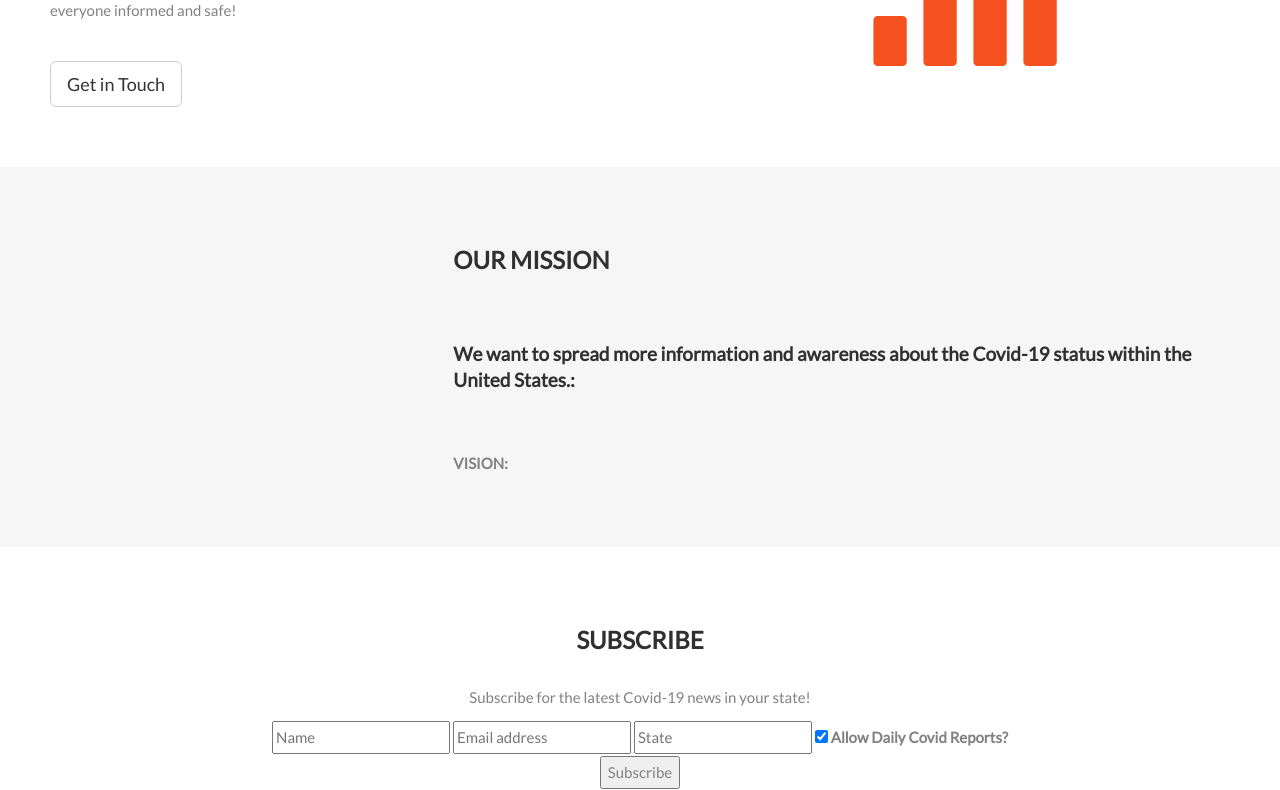
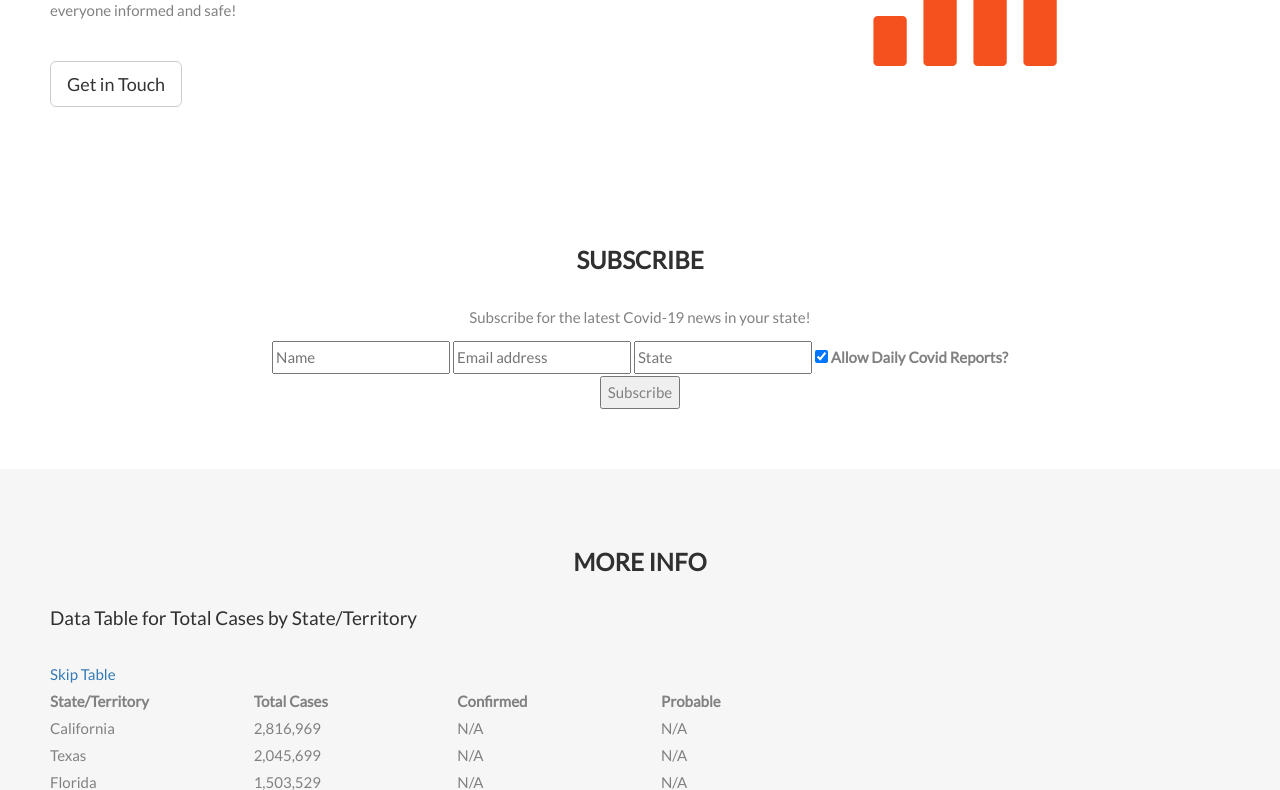
Before and after one commit to ryanmgds/P4-Wildcats, a Flask app: page / in a window 1280 px wide. Shown: the part 609-1399 px from the top of the page. Run offline with Flask 2, Linux system fonts and the light colour scheme; some libraries are stand-ins or nearby versions.

Commit message:
deleted  extra our mission

```diff
--- a/templates/home.html
+++ b/templates/home.html
@@ -242,19 +242,6 @@
   </div>
 </div>
 
-<div class="container-fluid bg-grey">
-  <div class="row">
-    <div class="col-sm-4">
-      <span class="glyphicon glyphicon-globe logo slideanim"></span>
-    </div>
-    <div class="col-sm-8">
-      <h2>Our Mission</h2><br>
-      <h4><strong>We want to spread more information and awareness about the Covid-19 status within the United States.:</strong> </h4><br>
-      <p><strong>VISION:</strong>
-        </p>
-    </div>
-  </div>
-</div>
 
 <!-- Container (Services Section) -->
 <div id="services" class="container-fluid text-center">
```
